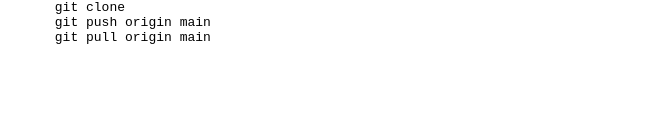
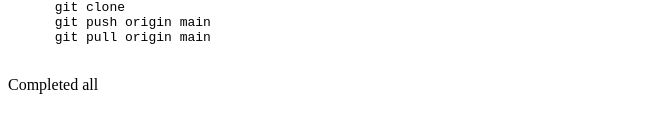
Before and after one commit to aayush-makwana/git-basics, a plain HTML site: page index.html in a window 1280 px wide. Shown: the part 451-584 px from the top of the page, without its empty margins (0-655 px from the left). Drawn offline with Linux system fonts and the light colour scheme.

Commit message:
all done

```diff
--- a/index.html
+++ b/index.html
@@ -42,6 +42,7 @@
       git pull origin main
       </pre>
     </p>
+    <p>Completed all</p>
 </body>
 
 </html>
```
